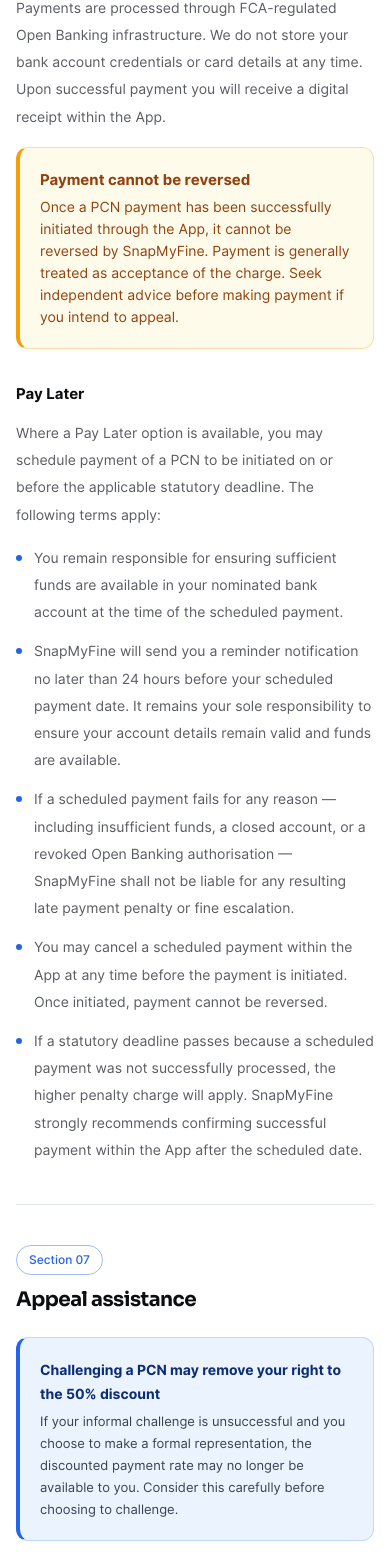
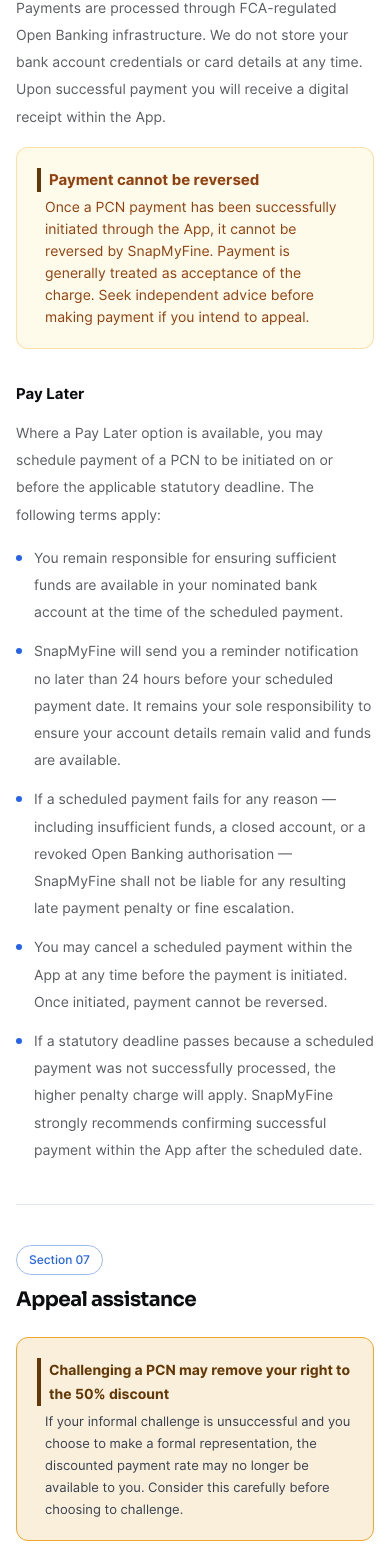
Before and after one commit to bright-web007/snap-my-fine, a Next.js app: page /terms-and-condition in a window 390 px wide. Shown: the part 5011-6579 px from the top of the page. Built offline with nearby package versions, Linux system fonts and the light colour scheme; no server answers.

Commit message:
full implementation of the landing page, blog page and the terms and condition page

```diff
--- a/src/components/sections/Schedule.tsx
+++ b/src/components/sections/Schedule.tsx
@@ -103,11 +103,31 @@
                                 {[...Array(2)].map((_, setIndex) => (
                                     <div key={setIndex} className="flex gap-4 shrink-0">
                                         <div className="flex items-center gap-2 bg-white rounded-full px-3 py-2 shrink-0">
-                                            <span className="w-8 h-8 rounded-full bg-[#FFF0F0] flex items-center justify-center text-sm">⏰</span>
+                                            <span className="w-8 h-8 rounded-full bg-[#7C3AED] flex items-center justify-center">
+                                                <svg width="18" height="18" viewBox="0 0 24 24" fill="none" xmlns="http://www.w3.org/2000/svg">
+                                                    <circle cx="12" cy="12" r="8" fill="white"/>
+                                                    <path d="M8.5 10.5C8.8 9.7 10 9.7 10.3 10.5" stroke="#7C3AED" strokeWidth="1.5" strokeLinecap="round"/>
+                                                    <path d="M13.7 10.5C14 9.7 15.2 9.7 15.5 10.5" stroke="#7C3AED" strokeWidth="1.5" strokeLinecap="round"/>
+                                                    <path d="M5.5 13C5.5 13 7 12 12 12C17 12 18.5 13 18.5 13L17.5 16C17.5 16 16 18 12 18C8 18 6.5 16 6.5 16L5.5 13Z" fill="#7C3AED"/>
+                                                    <path d="M5.5 13C5.5 13 7 14.5 12 14.5C17 14.5 18.5 13 18.5 13" stroke="white" strokeWidth="1" strokeLinecap="round"/>
+                                                </svg>
+                                            </span>
                                             <span className="text-[13px] text-[#393939] font-medium whitespace-nowrap">Enjoy free reminders</span>
                                         </div>
                                         <div className="flex items-center gap-2 bg-white rounded-full px-3 py-2 shrink-0">
-                                            <span className="w-8 h-8 rounded-full bg-[#E8F0FE] flex items-center justify-center text-sm">📅</span>
+                                            <span className="w-8 h-8 rounded-full bg-[#4A7C8A] flex items-center justify-center">
+                                                <svg width="18" height="18" viewBox="0 0 24 24" fill="none" xmlns="http://www.w3.org/2000/svg">
+                                                    <rect x="4" y="5" width="16" height="15" rx="2" fill="white"/>
+                                                    <rect x="4" y="3" width="16" height="4" rx="1" fill="white"/>
+                                                    <line x1="8" y1="2" x2="8" y2="5" stroke="#4A7C8A" strokeWidth="1.5" strokeLinecap="round"/>
+                                                    <line x1="10.5" y1="2" x2="10.5" y2="5" stroke="#4A7C8A" strokeWidth="1.5" strokeLinecap="round"/>
+                                                    <line x1="13" y1="2" x2="13" y2="5" stroke="#4A7C8A" strokeWidth="1.5" strokeLinecap="round"/>
+                                                    <line x1="15.5" y1="2" x2="15.5" y2="5" stroke="#4A7C8A" strokeWidth="1.5" strokeLinecap="round"/>
+                                                    <text x="7" y="16" fill="#4A7C8A" fontSize="5" fontWeight="bold" fontFamily="sans-serif">SA</text>
+                                                    <line x1="8" y1="17" x2="16" y2="10" stroke="#4A7C8A" strokeWidth="1" strokeLinecap="round"/>
+                                                    <text x="11" y="19" fill="#4A7C8A" fontSize="5" fontWeight="bold" fontFamily="sans-serif">SU</text>
+                                                </svg>
+                                            </span>
                                             <span className="text-[13px] text-[#393939] font-medium whitespace-nowrap">Avoid missed deadlines</span>
                                         </div>
                                         <div className="flex items-center gap-2 bg-white rounded-full px-3 py-2 shrink-0">
--- a/src/components/terms/SideNav.tsx
+++ b/src/components/terms/SideNav.tsx
@@ -49,7 +49,7 @@
 
     return (
         <aside className="hidden lg:block lg:w-[320px] shrink-0">
-            <div className="lg:sticky lg:top-8 bg-white rounded-2xl border border-[#F0F0F0] shadow-[0px_2px_8px_0px_rgba(0,0,0,0.04)] p-6">
+            <div className="lg:sticky lg:top-8 bg-white border border-[#F0F0F0] p-6">
                 <p
                     className="text-[#9CA0AB] text-[10px] font-semibold uppercase tracking-[0.15em] mb-5"
                     style={{ fontFamily: "Inter", fontWeight: 600 }}
--- a/src/components/terms/section6.tsx
+++ b/src/components/terms/section6.tsx
@@ -61,15 +61,15 @@
             </p>
 
             {/* Warning callout */}
-            <div className="rounded-xl border border-[#F59E0B]/30 bg-[#FFFBEB] p-5 mb-8 border-l-4 border-l-[#F59E0B]">
+            <div className="rounded-xl border border-[#F59E0B]/30 bg-[#FFFBEB] p-5 mb-8 ">
                 <p
-                    className="text-[#92400E] mb-1"
+                    className="text-[#92400E] mb-1 border-l-4 border-l-[#633806] pl-2"
                     style={{ fontFamily: "Inter", fontWeight: 700, fontSize: "15px", lineHeight: "24px" }}
                 >
                     Payment cannot be reversed
                 </p>
                 <p
-                    className="text-[#92400E]"
+                    className="text-[#92400E] pl-2"
                     style={{ fontFamily: "Inter", fontWeight: 400, fontSize: "14px", lineHeight: "22px" }}
                 >
                     Once a PCN payment has been successfully initiated through the App, it cannot be reversed by SnapMyFine. Payment is generally treated as acceptance of the charge. Seek independent advice before making payment if you intend to appeal.
--- a/src/components/terms/section7.tsx
+++ b/src/components/terms/section7.tsx
@@ -32,15 +32,15 @@
             </h2>
 
             {/* Warning callout */}
-            <div className="rounded-xl border border-[#2563EB]/20 bg-[#EBF3FF] p-5 mb-8 border-l-4 border-l-[#2563EB]">
+            <div className="rounded-xl border border-[#F0A62A] bg-[#FAEFDA] p-5 mb-8 ">
                 <p
-                    className="text-[#0C2D76] mb-1"
+                    className="text-[#633806] mb-1 border-l-4 border-l-[#633806] pl-2"
                     style={{ fontFamily: "Inter", fontWeight: 700, fontSize: "14px", lineHeight: "24px" }}
                 >
                     Challenging a PCN may remove your right to the 50% discount
                 </p>
                 <p
-                    className="text-[#374151]"
+                    className="text-[#374151] pl-2"
                     style={{ fontFamily: "Inter", fontWeight: 400, fontSize: "13px", lineHeight: "22px" }}
                 >
                     If your informal challenge is unsuccessful and you choose to make a formal representation, the discounted payment rate may no longer be available to you. Consider this carefully before choosing to challenge.
--- a/src/components/terms/section8.tsx
+++ b/src/components/terms/section8.tsx
@@ -35,13 +35,13 @@
             {/* Info callout */}
             <div className="rounded-xl border border-[#88B4F4] bg-[#E8F0FE] p-5 mb-8">
                 <p
-                    className="text-[#0C48C0] mb-1"
+                    className="text-[#0C48C0] mb-1 border-l-4 border-l-[#0C48C0] pl-2"
                     style={{ fontFamily: "Inter", fontWeight: 700, fontSize: "14px", lineHeight: "24px" }}
                 >
                     Always verify before acting
                 </p>
                 <p
-                    className="text-[#5A5C63]"
+                    className="text-[#5A5C63] pl-2"
                     style={{ fontFamily: "Inter", fontWeight: 400, fontSize: "13px", lineHeight: "22px" }}
                 >
                     You must always verify the information extracted by the App against your original PCN before taking any action, including making payment or submitting an appeal. SnapMyFine shall not be liable for any loss arising from reliance on inaccurately extracted information without verification.
```
Also changed, not shown: public/applestore.svg, public/playstore.svg.
